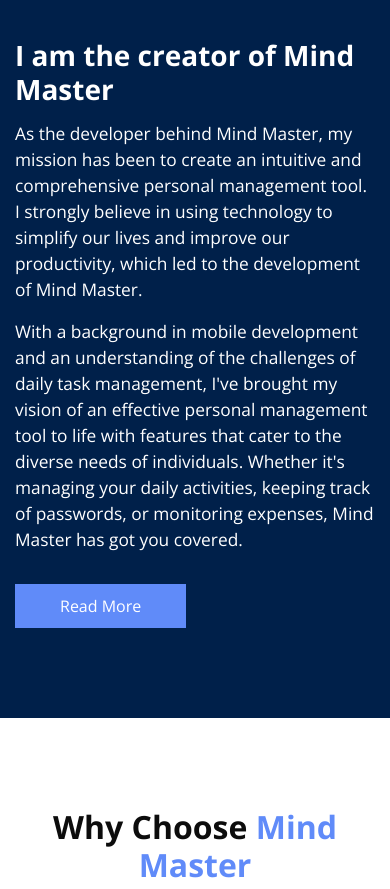
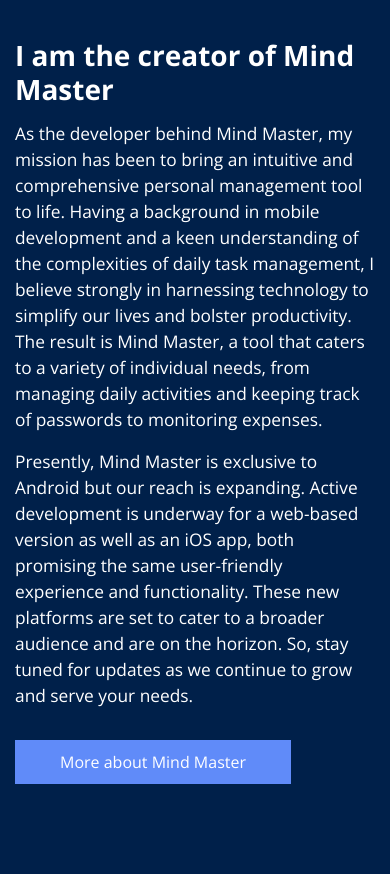
Before and after one commit to miguelrodriguez19/MindMasterWeb, a plain HTML site: page index.html in a window 390 px wide. Shown: the part 3360-4249 px from the top of the page. Drawn offline with nearby package versions, Linux system fonts and the light colour scheme; some packages are replaced by stand-ins of ours.

Commit message:
fixed footer

```diff
--- a/index.html
+++ b/index.html
@@ -249,18 +249,20 @@
               I am the creator of Mind Master
             </h3>
             <p>
-              As the developer behind Mind Master, my mission has been to create an intuitive and comprehensive
-              personal management tool. I strongly believe in using technology to simplify our lives and improve our
-              productivity, which led to the development of Mind Master.
+              As the developer behind Mind Master, my mission has been to bring an intuitive and comprehensive personal
+              management tool to life. Having a background in mobile development and a keen understanding of the
+              complexities of daily task management, I believe strongly in harnessing technology to simplify our lives
+              and bolster productivity. The result is Mind Master, a tool that caters to a variety of individual needs,
+              from managing daily activities and keeping track of passwords to monitoring expenses.
             </p>
             <p>
-              With a background in mobile development and an understanding of the challenges of daily task management,
-              I've brought my vision of an effective personal management tool to life with features that cater to the
-              diverse needs of individuals. Whether it's managing your daily activities, keeping track of passwords, or
-              monitoring expenses, Mind Master has got you covered.
+              Presently, Mind Master is exclusive to Android but our reach is expanding. Active development is underway
+              for a web-based version as well as an iOS app, both promising the same user-friendly experience and
+              functionality. These new platforms are set to cater to a broader audience and are on the horizon. So, stay
+              tuned for updates as we continue to grow and serve your needs.
             </p>
             <a href="about.html">
-              Read More
+              More about Mind Master
             </a>
           </div>
         </div>
@@ -529,7 +531,7 @@
               Contact <span>Us</span>
             </h4>
             <div class="contact_link_box">
-                          <a href="" class="flex_ flexAlignICenter_">
+              <a href="mailto:support@mindmaster.com" class="flex_ flexAlignICenter_">
                 <i class="fa fa-envelope" aria-hidden="true"></i>
                 <span>
                   &nbsp support@mindmaster.com
@@ -541,10 +543,10 @@
               Report a <span>Bug</span>
             </h4>
             <div class="contact_link_box">
-                          <a href="" class="flex_ flexAlignICenter_">
+              <a href="mailto:report@mindmaster.com" class="flex_ flexAlignICenter_">
                 <i class="fa fa-bug" aria-hidden="true"></i>
                 <span>
-                                  &nbsp bugreport@mindmaster.com
+                  &nbsp report@mindmaster.com
                 </span>
               </a>
             </div>
@@ -602,8 +604,7 @@
     <div class="container">
       <p>
         &copy; <span id="displayYear"></span> All Rights Reserved By
-              <a href="">Mind Master Inc</a> - Icons froms: <a
-                  href="https://icons8.com/illustrations/style--juicy">Icons8</a>
+        <a href="">Mind Master Inc</a> - Icons froms: <a href="https://icons8.com/illustrations/style--juicy">Icons8</a>
       </p>
     </div>
   </section>
```
Also changed, not shown: about.html (+6 -6 lines), features.html (+3 -3 lines), help.html (+7 -6 lines), privacyPolicy.html (+13 -8 lines), terms.html (+3 -3 lines), why.html (+8 -9 lines). Lines whose indentation alone changed are shown as unchanged.
